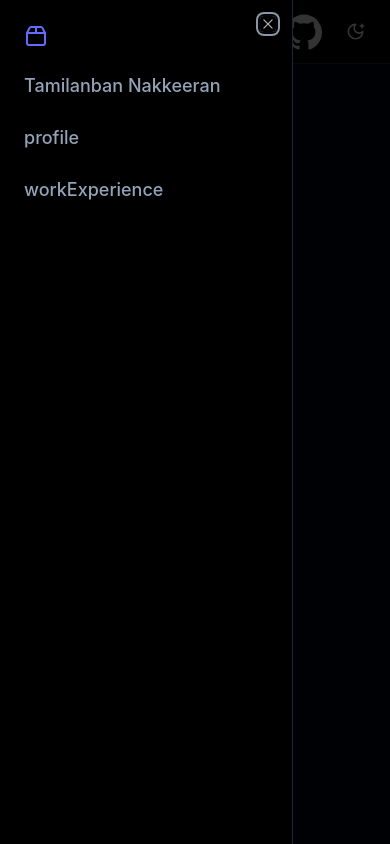
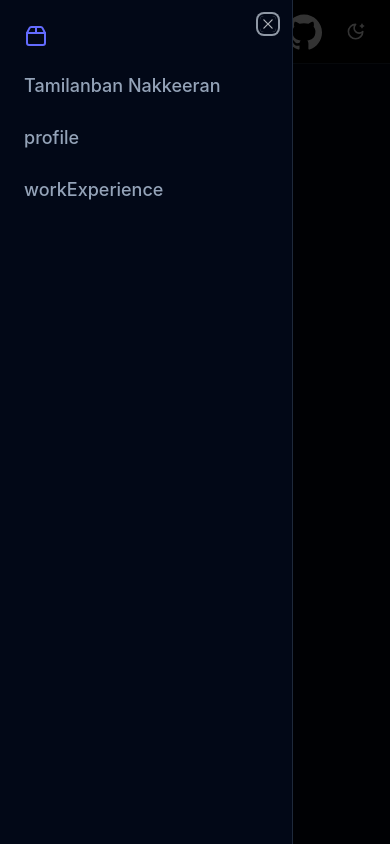
Before and after one commit to tamilanbann/tamilanbann.github.io, a React (Vite) app: page / in a window 390 px wide. Both pictures are taken after a click on the button "Toggle navigation menu". Built offline with nearby package versions, Linux system fonts and the light colour scheme.

Commit message:
changed bg color in nav bar

```diff
--- a/src/components/header.tsx
+++ b/src/components/header.tsx
@@ -37,8 +37,8 @@ export default function Header() {
               <span className="sr-only">Toggle navigation menu</span>
             </Button>
           </SheetTrigger>
-          <SheetContent side="left" className="md:hidden dark:bg-black">
-            <nav className="grid gap-6 text-lg font-medium  dark:bg-black dark:text-white">
+          <SheetContent side="left" className="md:hidden ">
+            <nav className="grid gap-6 text-lg font-medium  ">
               <a
                 href="#"
                 className="flex items-center gap-2 text-lg font-semibold"
```
